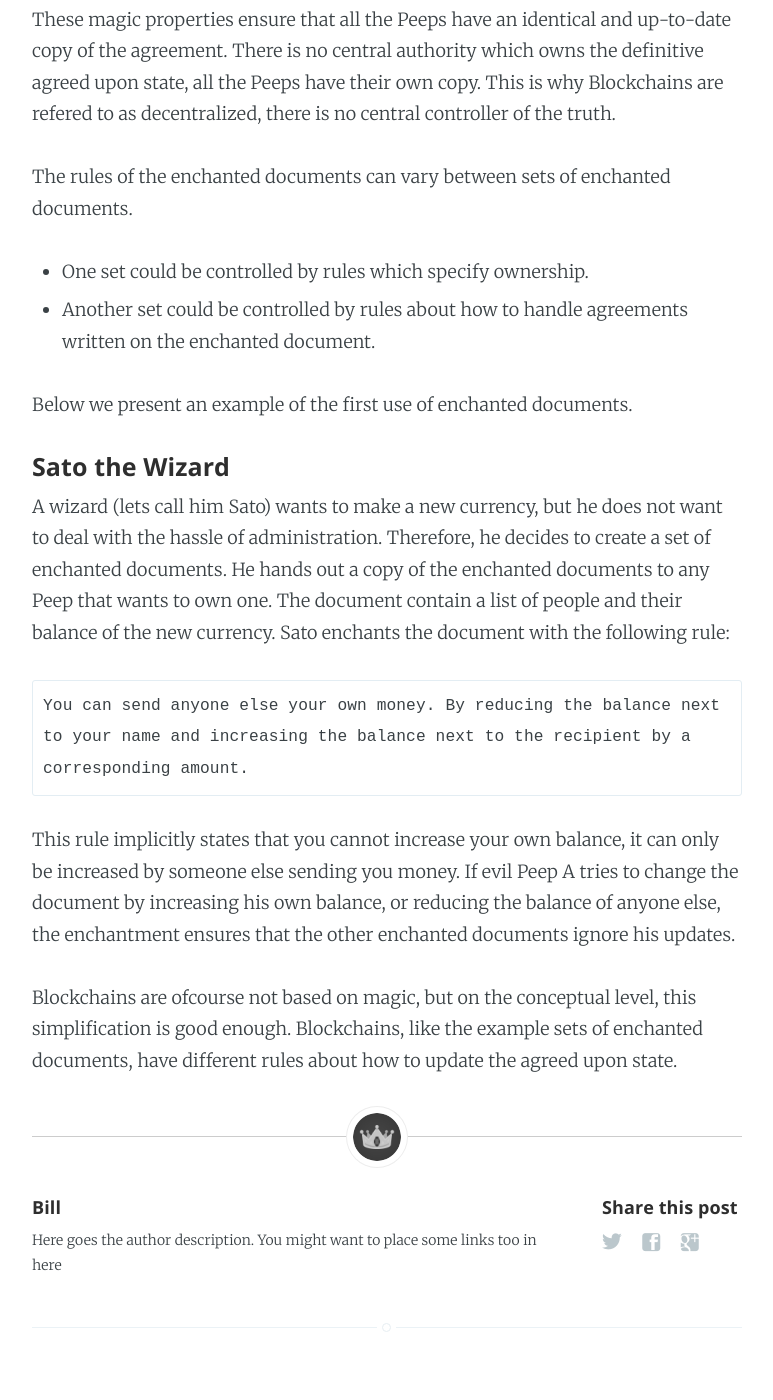
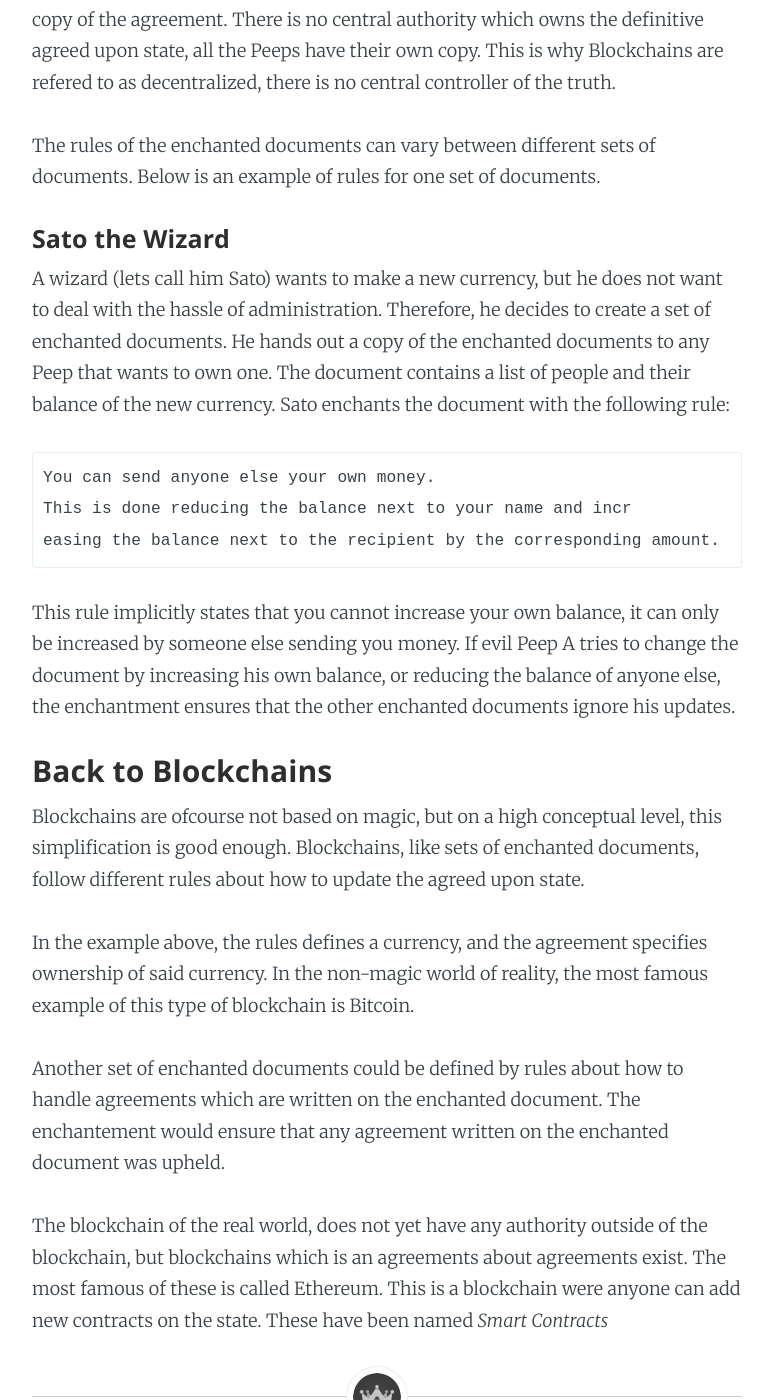
Before and after one commit to wrode/Blog, a Jekyll site: the page built from _posts/2016-05-29-Blockchain.md, in a window 1280 px wide and 1400 px high, scrolled down 6303 px. Shown: the whole window, without its empty margins (253-1026 px from the left). Built offline with Jekyll 4.4.1, drawn with Linux system fonts in a browser that asks for light colours; some of the changed text lies outside the part shown.

Commit message:
Update blockchain post

```diff
--- a/_posts/2016-05-29-Blockchain.md
+++ b/_posts/2016-05-29-Blockchain.md
@@ -18,11 +18,11 @@ Most explanations of blockchain are full of IT jargon. So unless you know IT, th
 
 ### Agreement
 
-Agreement is nice. Whether its agreeing about the best football team, what cheese tastes good or which political candidate will make a country great again. If you take a step back and look, different types of agreements exist everywhere. It´s not only the explicit agreements you might have in a conversation<!--the subject of the conversation-->. The very fact that you are able to communicate abstract ideas with  another person is based on an agreement about the meaning of the words being spoken.
+Agreement is nice. Whether its agreeing about the best football team, what cheese tastes good or which political candidate will make a country great again. If you take a step back and observe, you will find different types of agreements existing everywhere. It´s not only the explicit agreements which are the subjects of conversations. The very fact that you are able to communicate abstract ideas with another person is based on an agreement about the meaning of the words being spoken.
 
 ![Cheese tastes good]({{ site.url }}/assets/images/CheeseTastesGood.jpg)
 
-*More than one agreement here*
+...*more than one agreement here*
 
 Different types of agreement have varying degrees of societal consequence. Some subjects are unimportant to reach an agreement about. As an example, it is not very important that you agree with your friend about the best tasting cheese. In this case, you can agree to disagree, and go off eating the cheese that you prefer. Other things are a little more important, say that you are a couple that can only afford to buy one type of cheese. If you don´t agree about what cheese to buy, hard feelings and arguments may pursue. But for society as a whole, agreement here is still not very important. On the other end of the scale there are things which are really important for a society as a whole to agree about in order to function. <!--Dont like the last sentence here-->One such thing is agreeing about language and the meaning of words.
 
@@ -51,32 +51,33 @@ Then there are the big things. Things that *really* do impact you if you lose th
 
 So what is stopping another person from sneaking in to my apartment and claiming it for himself, while I am strolling about town in my new hemp sandals?
 
-The problem is that todays societies are so huge that people can´t be expected to keep track of who owns which apartment. You cannot trust individuals to report this themselves, because there is an incentive problem.
-
+<!--The problem is that todays societies are so huge that people can´t be expected to keep track of who owns which apartment. You cannot trust individuals to report this themselves, because there is an incentive problem.-->
 Why would society trust that the apartment is mine when the con artist claiming that the apartment is his is just as credible. In fact, he´s more credible, because he is wearing a suit and I am wearing hemp sandals.
 
 ![Who owns the apartment]({{ site.url }}/assets/images/WhosApartment.jpg)
 
-Just like with the agreement about agreements, agreement about ownership is solved in our societies by relying on a single source of "truth" - centrally administrated by a trusted authority.
-
-In the case of apartments, the government owns a central registry of who owns what land. But there are also many other registries which keep track of who owns what (among other things):
+This problem is solved by the government owning a central registry of who owns what real estate. This is just one example, but ownership is usually solved through central registries. Below are some examples of other registries which keep track of who owns what:
 
 <!--Could talk about the different types of registers here. How ancients used stone tablets or Quipus as their registreries-->
 
-- Governments keep track of who owns what veichle registration plates.
+- Governments keep track of veichle ownership using a registry of registration plates.
 - Kennel clubs keep track of who owns what dog through a breed registry.
 - The nonprofit organization ICANN keeps track of who owns what internet domain names.
 - A bank keeps an up to date ledger with the balance of account holders.
 
-<!--should write a sentence here, summarizing the above paragraph-->
+Just like with the agreement about agreements, agreement about ownership is solved in our societies by relying on a single source of "truth" - centrally administrated by a trusted authority.
 
-### Blockchain
+### Blockchain technology
 
 Ok, but what does blockchain technology have to do with agreements?
 
-Blockchain technology is essentially just a new way to reach agreement about the state of something. What's new is that unlike the traditional methods that we mentioned above, the agreement is not administrated (controlled) by a central authority.
+Blockchain technology is essentially just a new way to document the agreed upon the state of something. What's new is that unlike the traditional methods that we mentioned above, the agreement is not administrated (controlled) by a central authority.
 
-<!--Should i emphasize the importance of the word state?-->
+<!--
+This also means that there is no central authority who can independently change the rules of the blockchain. The rules are already set in the blockchain, and a government, or a bank must follow these rules like everyone else.
+
+Should i emphasize the importance of the word state?
+-->
 
 Instead of the central authority owning a single document that captures the agreed upon state, everyone who wants to document the agreed upon state is allowed to do so <!--for public blockchains-->. Let us call the people who wants to take part in documenting the state **Peeps**.
 
@@ -109,29 +110,37 @@ These magic properties ensure that all the Peeps have an identical and up-to-dat
 
 Should mention that each seperate blockchain needs a way to incentivise the peers to take part in the network. !!Value token.
 -->
-
-The rules of the enchanted documents can vary between sets of enchanted documents.
-
-- One set could be controlled by rules which specify ownership.
-- Another set could be controlled by rules about how to handle agreements written on the enchanted document.
-
-Below we present an example of the first use of enchanted documents.
+The rules of the enchanted documents can vary between different sets of documents. Below is an example of rules for one set of documents.
 
 #### Sato the Wizard
 
-A wizard (lets call him Sato) wants to make a new currency, but he does not want to deal with the hassle of administration. Therefore, he decides to create a set of enchanted documents. He hands out a copy of the enchanted documents to any Peep that wants to own one. The document contain a list of people and their balance of the new currency. Sato enchants the document with the following rule:
+A wizard (lets call him Sato) wants to make a new currency, but he does not want to deal with the hassle of administration. Therefore, he decides to create a set of enchanted documents. He hands out a copy of the enchanted documents to any Peep that wants to own one. The document contains a list of people and their balance of the new currency. Sato enchants the document with the following rule:
 
-    You can send anyone else your own money. By reducing the balance next to your name and increasing the balance next to the recipient by a corresponding amount.
+    You can send anyone else your own money.
+    This is done reducing the balance next to your name and incr
+    easing the balance next to the recipient by the corresponding amount.
 
 This rule implicitly states that you cannot increase your own balance, it can only be increased by someone else sending you money. If evil Peep A tries to change the document by increasing his own balance, or reducing the balance of anyone else, the enchantment ensures that the other enchanted documents ignore his updates.
 
-Blockchains are ofcourse not based on magic, but on the conceptual level, this simplification is good enough. Blockchains, like the example sets of enchanted documents, have different rules about how to update the agreed upon state.
+### Back to Blockchains
 
-<!-- could mention that the agreed upon state is done at a block at a time-->
+Blockchains are ofcourse not based on magic, but on a high conceptual level, this simplification is good enough. Blockchains, like sets of enchanted documents, follow different rules about how to update the agreed upon state.
+
+In the example above, the rules defines a currency, and the agreement specifies ownership of said currency. In the non-magic world of reality, the most famous example of this type of blockchain is Bitcoin.
+
+Another set of enchanted documents could be defined by rules about how to handle agreements which are written on the enchanted document. The enchantement would ensure that any agreement written on the enchanted document was upheld.
+
+The blockchain of the real world, does not yet have any authority outside of the blockchain, but blockchains which is an agreements about agreements exist. The most famous of these is called Ethereum. This is a blockchain were anyone can add new contracts on the state. These have been named *Smart Contracts*
 
 
+<!--
+Talk about the weak link between the blockchain and the real world. For example, that scarcity of a certain type of token. And this only has value in the real world because people are willing to pay a price for it.
 
-<!--Should mention that bitcoin is similar to the above example, it only has value. People do not really need to believe that bitcoin has value, as long as someone believes that other people believe that bitcoin has value thats enough.
+It is important that these are agreements only on paper or on blockchain, but since the value tokens have a price - they can have an actual impact.
+
+Could mention that the agreed upon state is done at a block at a time
+
+Should mention that bitcoin is similar to the above example, it only has value. People do not really need to believe that bitcoin has value, as long as someone believes that other people believe that bitcoin has value thats enough.
 "just like indian/chineese traders originally didnt see the value of gold, they saw that europeans saw that this had value."
 
 What do you need to trust? The network, or for ethereum the network and the smart contracts.
```
Also changed, not shown: other parts of _posts/2016-05-29-Blockchain.md (+2 -5 lines).
